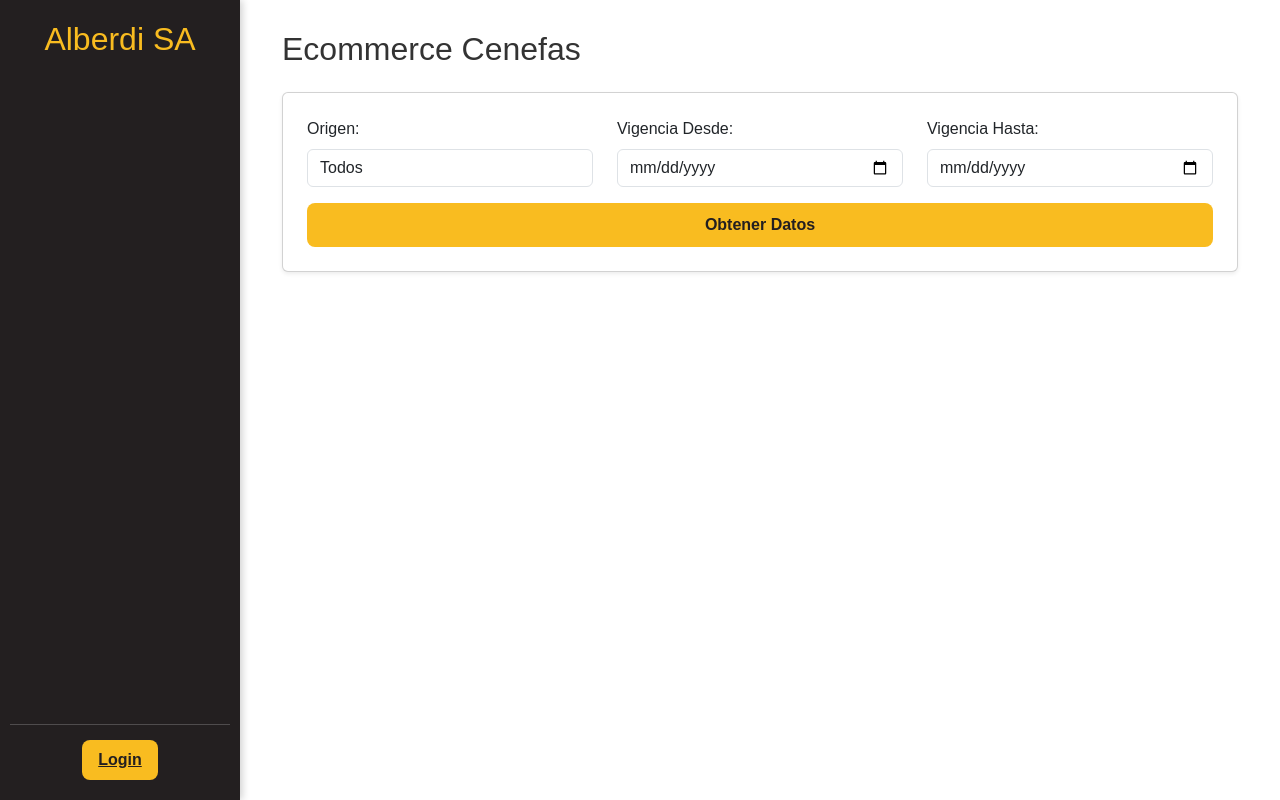
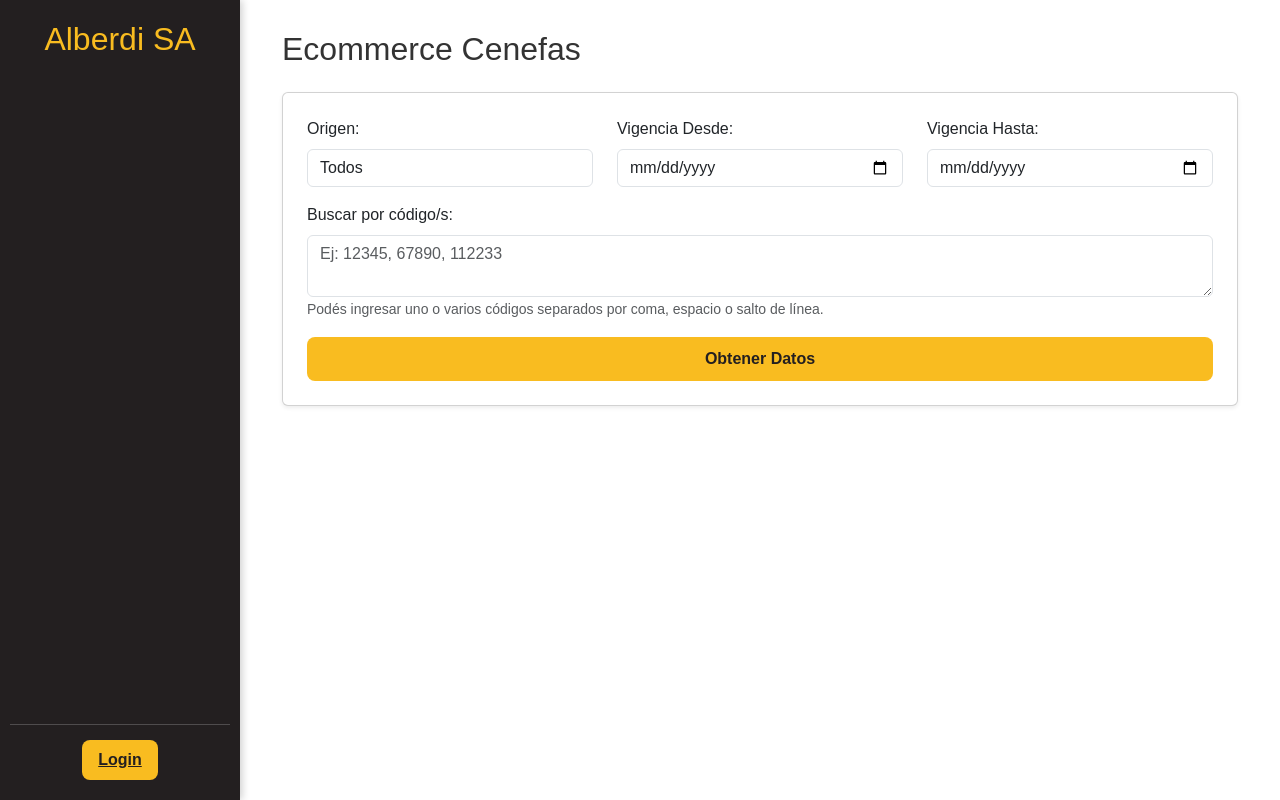
Before and after one commit to marcosaarias/megaSip, a Flask app: page /ecommerce/cenefas/ in a window 1280 px wide. Run offline with Flask 3, Linux system fonts and the light colour scheme; some libraries are stand-ins or nearby versions.

Commit message:
agrega buscador de materiales

```diff
--- a/templates/ecommerce_cenefas.html
+++ b/templates/ecommerce_cenefas.html
@@ -28,6 +28,19 @@
                 </div>
             </div>
 
+            <div class="row mb-3">
+                <div class="col-md-12">
+                    <label class="form-label font-weight-bold">Buscar por código/s:</label>
+                    <textarea name="codigos_busqueda"
+                              class="form-control"
+                              rows="2"
+                              placeholder="Ej: 12345, 67890, 112233"></textarea>
+                    <small class="text-muted">
+                        Podés ingresar uno o varios códigos separados por coma, espacio o salto de línea.
+                    </small>
+                </div>
+            </div>
+
             <button type="submit" class="btn btn-primary btn-sys w-100">
                 <i class="fas fa-cogs"></i> Obtener Datos
             </button>
@@ -52,7 +65,7 @@
             </div>
 
             <div class="tabla-scroll">
-                    {{ preview | safe }}
+                {{ preview | safe }}
             </div>
 
             <div class="mt-3 d-flex justify-content-center">
@@ -80,7 +93,6 @@
         border-spacing: 0;
     }
 
-    /* Encabezados fijos */
     .tabla-scroll thead th {
         position: sticky;
         top: 0;
@@ -93,7 +105,6 @@
         border-bottom: 2px solid #dee2e6;
     }
 
-    /* Celdas */
     .tabla-scroll tbody td {
         text-align: center;
         vertical-align: middle;
```
